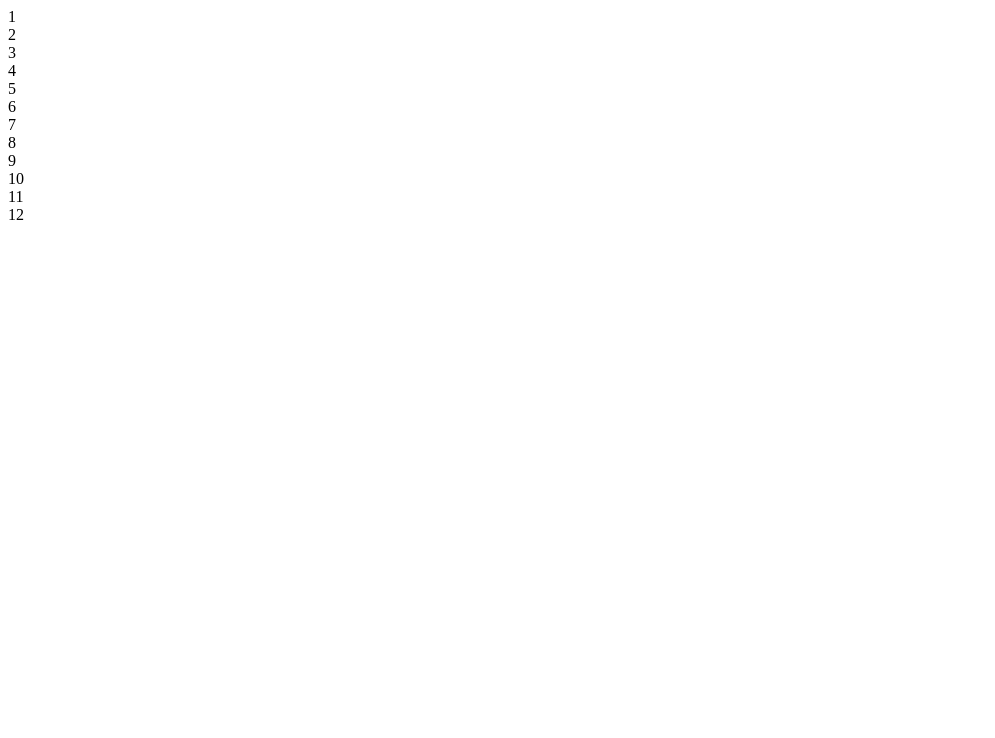
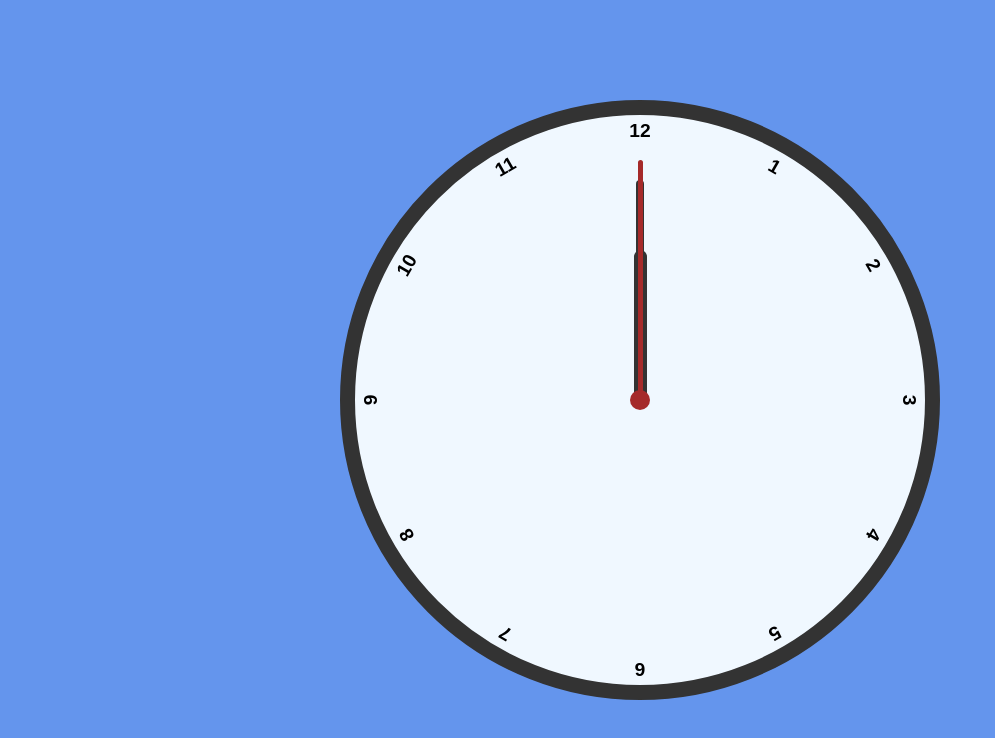
Before and after one commit to Filipe-Bacof/Relogio-com-HTML-CSS-JS, a plain HTML site: page index.html in a window 1280 px wide. Shown: the whole page, without its empty margins (0-995 px from the left). Drawn offline with Linux system fonts and the light colour scheme.

Commit message:
css done

```diff
--- a/index.html
+++ b/index.html
@@ -15,6 +15,8 @@
                 <div class="minute-hand"></div>
                 <div class="second-hand"></div>
 
+                <div class="center"></div>
+
                 <div class="number number-1">1</div>
                 <div class="number number-2">2</div>
                 <div class="number number-3">3</div>
--- a/style.css
+++ b/style.css
@@ -0,0 +1,116 @@
+* {
+    margin: 0;
+    padding: 0;
+    box-sizing: border-box;
+    font-family: Arial, Helvetica, sans-serif;
+}
+
+body {
+    background-color: #6495ed;
+}
+
+main {
+    min-width: 100%;
+    min-height: 100vh;
+    display: flex;
+    align-items: center;
+    justify-content: center;
+}
+
+.clock {
+    width: 600px;
+    height: 600px;
+    background-color: #f0f8ff;
+    border-radius: 600px;
+    border: 15px solid #333;
+    position: relative;
+    display: flex;
+    align-items: center;
+    justify-content: center;
+}
+
+.number {
+    font-size: 1.2rem;
+    font-weight: 600;
+    position: absolute;
+    top: 0;
+    width: 100%;
+    height: 100%;
+    text-align: center;
+    padding: 5px;
+}
+
+.number-1 {
+    transform: rotate(30deg);
+}
+.number-2 {
+    transform: rotate(60deg);
+}
+.number-3 {
+    transform: rotate(90deg);
+}
+.number-4 {
+    transform: rotate(120deg);
+}
+.number-5 {
+    transform: rotate(150deg);
+}
+.number-6 {
+    transform: rotate(180deg);
+}
+.number-7 {
+    transform: rotate(210deg);
+}
+.number-8 {
+    transform: rotate(240deg);
+}
+.number-9 {
+    transform: rotate(270deg);
+}
+.number-10 {
+    transform: rotate(300deg);
+}
+.number-11 {
+    transform: rotate(330deg);
+}
+.number-12 {
+    transform: rotate(360deg);
+}
+
+.second-hand {
+    width: 5px;
+    height: 240px;
+    background-color: #a52a2a;
+    position: absolute;
+    border-radius: 5px;
+    transform: translate(0, -50%);
+    transform-origin: bottom center;
+}
+
+.minute-hand {
+    width: 8px;
+    height: 220px;
+    background-color: #333;
+    position: absolute;
+    border-radius: 5px;
+    transform: translate(0, -50%);
+    transform-origin: bottom center;
+}
+
+.hour-hand {
+    width: 13px;
+    height: 150px;
+    background-color: #333;
+    position: absolute;
+    border-radius: 13px;
+    transform: translate(0, -50%);
+    transform-origin: bottom center;
+}
+
+.center {
+    width: 20px;
+    height: 20px;
+    border-radius: 10px;
+    background-color: #a52a2a;
+    position: absolute;
+}
```
